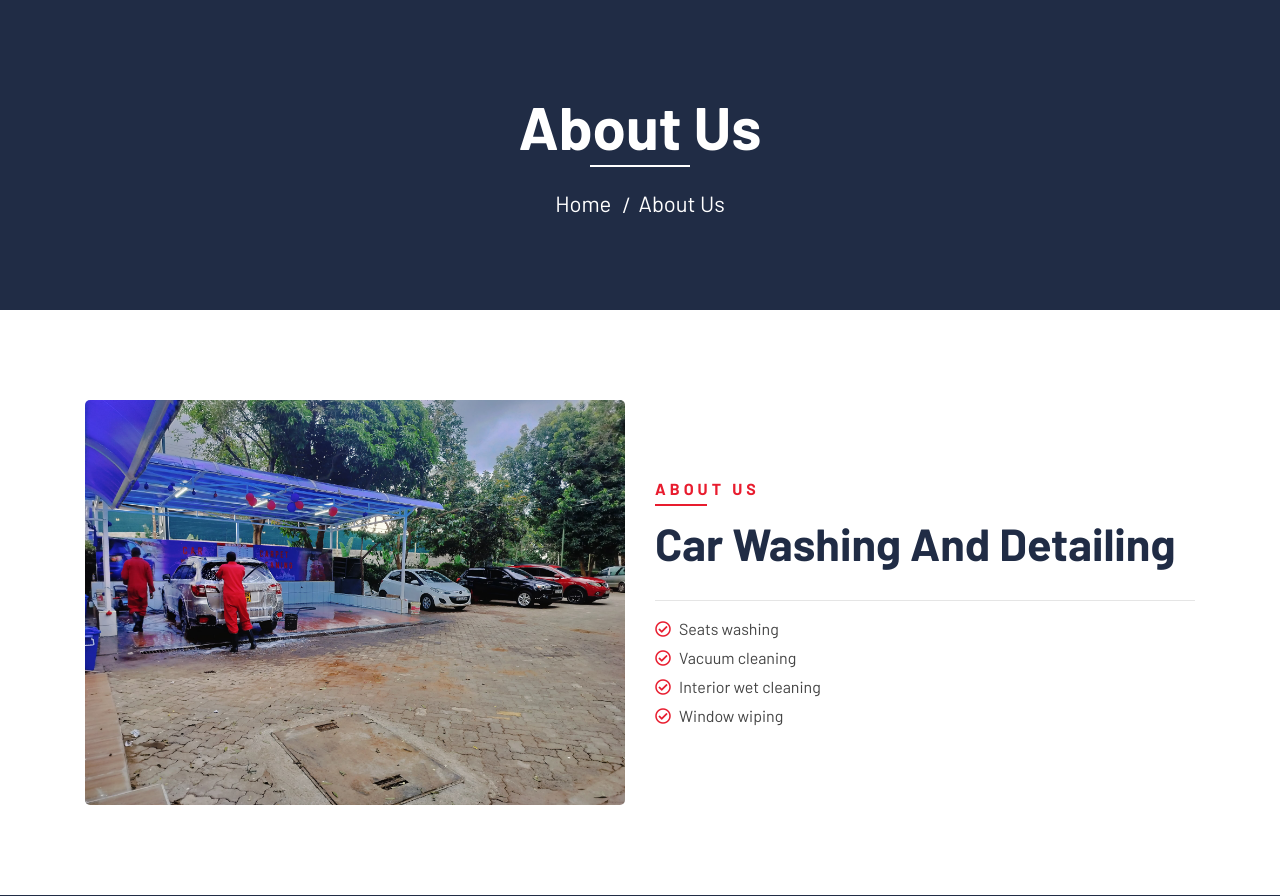
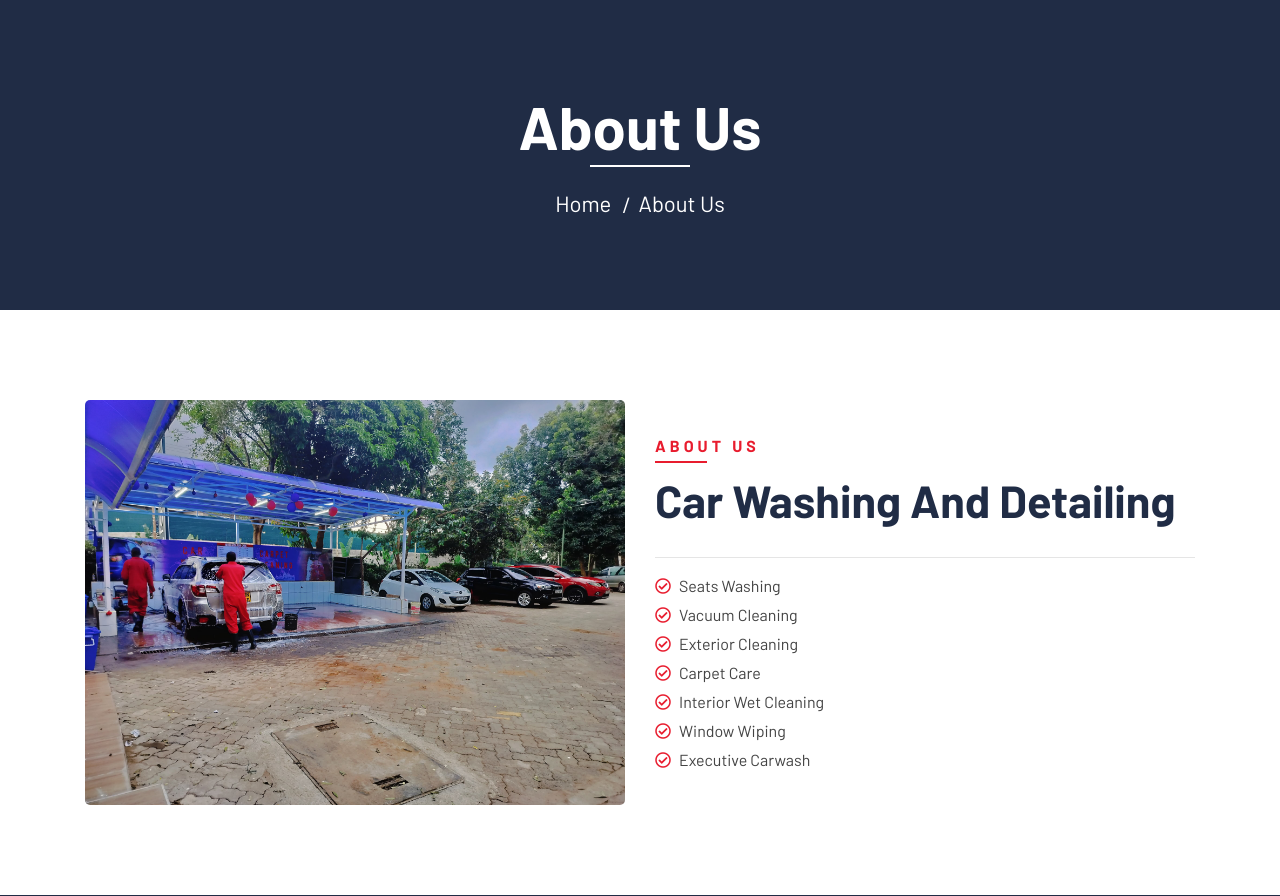
Before and after one commit to 777simon/car-wash-final, a PHP site: page /about.php in a window 1280 px wide. Shown: the part 170-1066 px from the top of the page. Run offline with PHP 8.4, Linux system fonts and the light colour scheme; data that the repository does not hold is empty; some libraries are stand-ins or nearby versions.

Commit message:
commited

```diff
--- a/about.php
+++ b/about.php
@@ -72,10 +72,13 @@ foreach($results as $result)
                         <?php } ?>
                         <hr />
                             <ul>
-                                <li><i class="far fa-check-circle"></i>Seats washing</li>
-                                <li><i class="far fa-check-circle"></i>Vacuum cleaning</li>
-                                <li><i class="far fa-check-circle"></i>Interior wet cleaning</li>
-                                <li><i class="far fa-check-circle"></i>Window wiping</li>
+                                    <li><i class="far fa-check-circle"></i>Seats Washing</li>
+                                    <li><i class="far fa-check-circle"></i>Vacuum Cleaning</li>
+                                    <li><i class="far fa-check-circle"></i>Exterior Cleaning</li>
+                                    <li><i class="far fa-check-circle"></i>Carpet Care</li>
+                                    <li><i class="far fa-check-circle"></i>Interior Wet Cleaning</li>
+                                    <li><i class="far fa-check-circle"></i>Window Wiping</li>
+                                    <li><i class="far fa-check-circle"></i>Executive Carwash</li>
                             </ul>
 
                         </div>
```
Also changed, not shown: index.php (+8 -8 lines).
